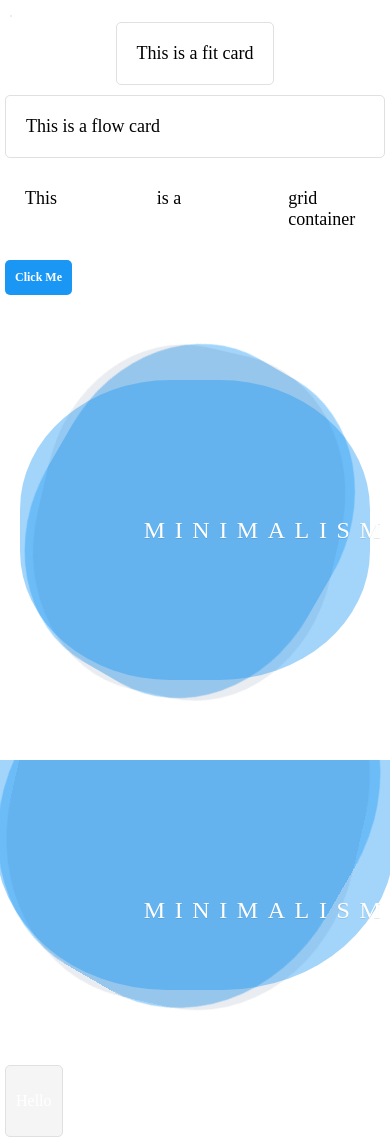
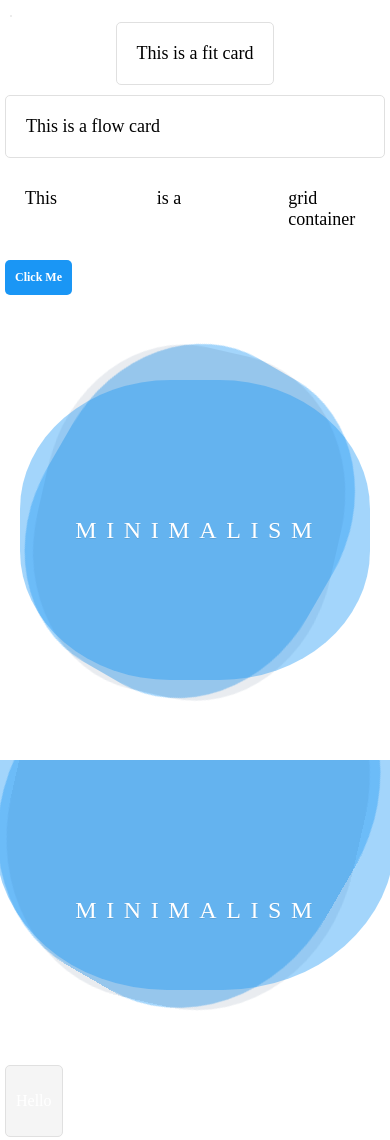
Before and after one commit to CosJames/css-framework, a plain HTML site: page test.html in a window 390 px wide. Shown: the part 824-1964 px from the top of the page. Drawn offline with Linux system fonts and the light colour scheme.

Commit message:
Fix ornaments

```diff
--- a/bundles/ornament/_driftingcircle.scss
+++ b/bundles/ornament/_driftingcircle.scss
@@ -57,7 +57,7 @@
             position: relative;
             left: 0;
             height: 50%;
-            width: 30%;
+            width: 100%;
             z-index: 1;
             line-height: 300px;
             text-align: center;
@@ -117,7 +117,7 @@
           position: relative;
           left: 0;
           height: 100%;
-          width: 30%;
+          width: 100%;
           z-index: 1;
           line-height: 300px;
           text-align: center;
```
Also changed, not shown: creativJS/v0.0.1/CreativJS.min.js (+5 -1 lines), bundles/css-storer/pretzelstyle.css, pretzelstyle/v0.0.1/pretzelstyle.min.css, 1 other file.
